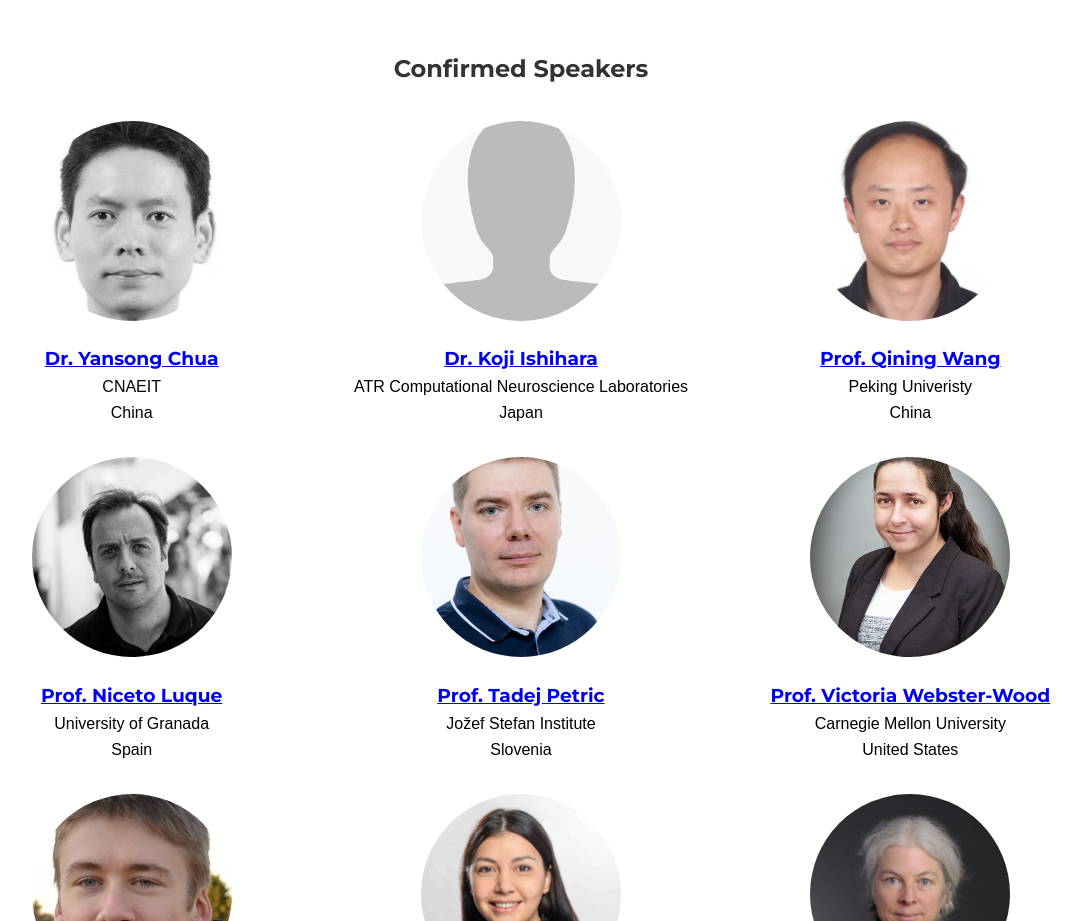
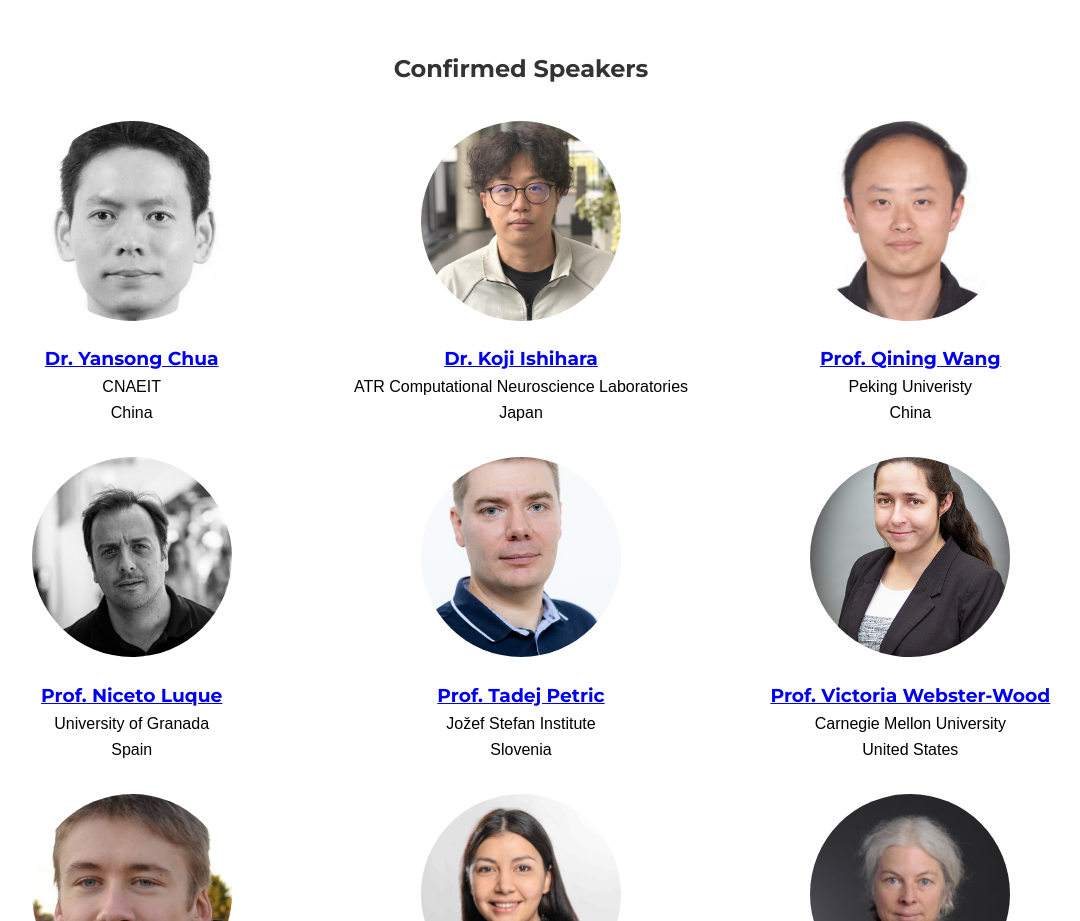
Before and after one commit to neural-robots/ws, a plain HTML site: page index.html in a window 1280 px wide. Shown: the part 1300-2221 px from the top of the page, without its empty margins (119-1199 px from the left). Drawn offline with Linux system fonts and the light colour scheme.

Commit message:
[SPEAKER] Added image assest for dr. koji ishihara

```diff
--- a/index.html
+++ b/index.html
@@ -318,7 +318,7 @@
             </div>
 
             <div class="person">
-                <img src="assets/empty.jpg" alt="K. Ishihara">
+                <img src="assets/koji.jpg" alt="K. Ishihara">
                 <h3><a href="https://ieeexplore.ieee.org/author/37085707763" target="_blank">Dr. Koji Ishihara</a></h3>
                 <p> ATR Computational Neuroscience Laboratories<br>Japan</p>
             </div>
```
Also changed, not shown: assets/koji.jpg (added).
